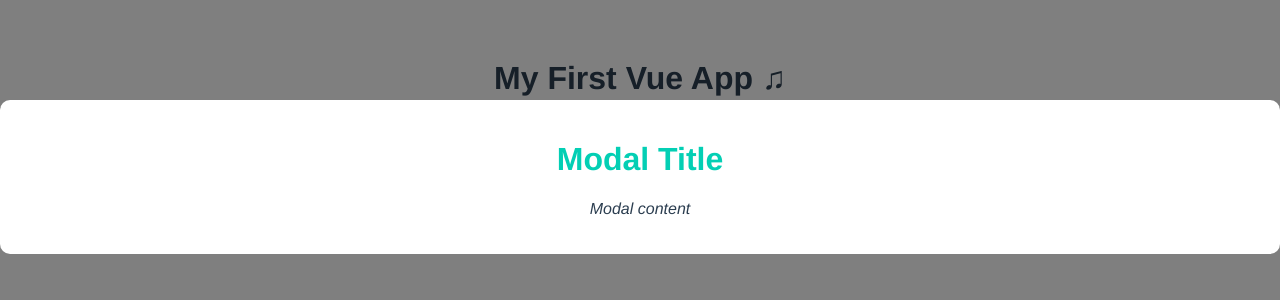
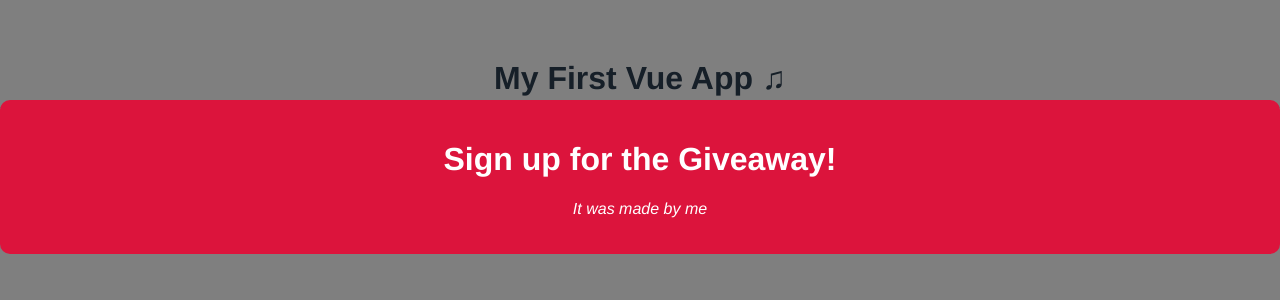
Before and after one commit to 5Akan/modal-project, a Vue app: page / in a window 1280 px wide. Shown: the top 300 px of the page. Built offline with nearby package versions, Linux system fonts and the light colour scheme.

Commit message:
How to use Props, examples of Props and attribute binding to be more dynamic

```diff
--- a/src/App.vue
+++ b/src/App.vue
@@ -2,7 +2,7 @@
   <h1>{{title}}</h1>
   <input type="text" ref="name">
   <button @click ="handleClick">Click Me</button>
-  <Modal header="Sign up for the Giveaway!"/>/**Prop is the string assigned to the name header*/
+<Modal :header="header" :text = "text" theme ="sale"/><!--Prop is the string assigned to the name header-->
 </template>
 
 <script>
@@ -12,7 +12,9 @@
   components:{ Modal },
   data(){
     return{
-      title:'My First Vue App ♫'
+      title:'My First Vue App ♫',
+      header:"Sign up for the Giveaway!",
+      text:"It was made by me"
     }
   },
   methods:{
--- a/src/components/Modal.vue
+++ b/src/components/Modal.vue
@@ -1,11 +1,17 @@
 <template>
     <div class="backdrop">
-        <div class="modal">
-            <h1>Modal Title</h1>
-            <p>Modal content</p>
+        <div class="modal" :class = "{sale:theme === 'sale'}">
+            <h1>{{header}}</h1>
+            <p>{{text}}</p>
         </div>
     </div>
 </template>
+
+<script>
+export default {
+        props:['header','text','theme']
+    }
+</script>
 
 <style scoped>
     .modal{
@@ -27,4 +33,11 @@
         border: none;
         padding: 0;
     }
+    .modal.sale{
+        background: crimson;
+        color: white;
+    }
+    .modal.sale h1{
+        color: white;
+    }
 </style>
```
